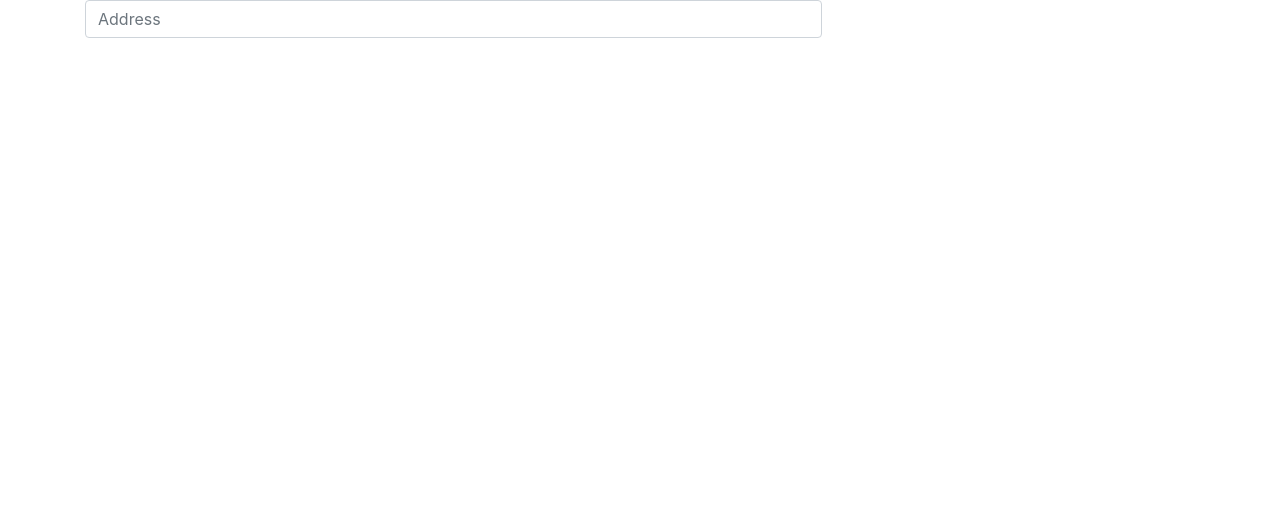
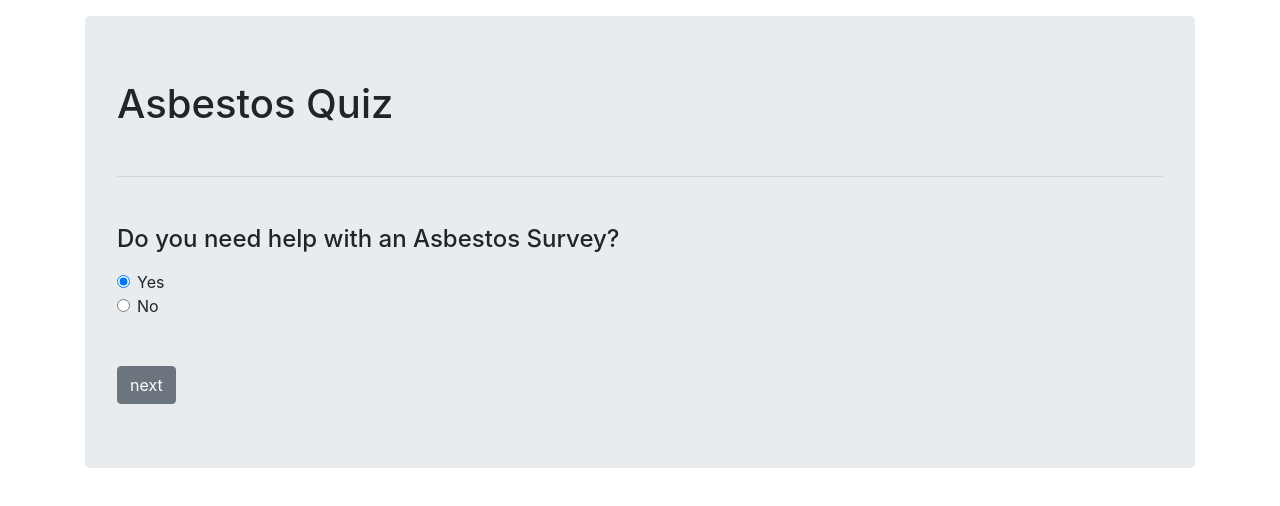
Before and after one commit to UniquelySimilar/vue-sandbox, a Vue app: page / in a window 1280 px wide. Shown: the top 506 px of the page. Built offline with nearby package versions, Linux system fonts and the light colour scheme.

Commit message:
began QuizQuestions

```diff
--- a/src/App.vue
+++ b/src/App.vue
@@ -1,16 +1,16 @@
 <template>
   <div id="app" class="container">
-    <input-max />
+    <quiz-questions />
   </div>
 </template>
 
 <script>
-  import InputMax from '@/components/ui/InputMax'
+  import QuizQuestions from '@/components/stackoverflow/QuizQuestions'
 
   export default {
     name: 'App',
     components: {
-      InputMax
+      QuizQuestions
     }
   }
 </script>
--- /dev/null
+++ b/src/components/stackoverflow/Question.vue
@@ -0,0 +1,36 @@
+<template>
+  <div class="question">
+    <h4 class="mt-5 mb-3">{{ question.text }}</h4>
+
+    <div class="form-check" v-for="(answer, idx) in question.answers" :key="idx">
+      <input class="form-check-input" type="radio"
+        :value="answer.id" v-model="answerId" @change="answerSelected">
+      <label class="form-check-label">
+        {{answer.text}}
+      </label>
+    </div>
+
+  </div>
+</template>
+
+<script>
+  export default {
+    props: {
+      question: {
+        type: Object,
+        required: true
+      }
+    },
+    data() {
+      return {
+        answerId: 1
+      }
+    },
+    methods: {
+      answerSelected() {
+        this.$emit('answer-selected', this.answerId);
+      }
+
+    }
+  }
+</script>
--- /dev/null
+++ b/src/components/stackoverflow/QuizQuestions.vue
@@ -0,0 +1,98 @@
+<template>
+  <div class="quiz-questions">
+    <div class="jumbotron mt-3">
+      <h1 class="mb-5">{{ quiz.title }}</h1>
+      <hr>
+
+      <question :question="currentQuestion" @answer-selected="processAnswer" />
+
+      <div class="mt-5">
+        <button class="btn btn-primary" v-if="currentQuestionId > 1" @click="getPreviousQuestion">
+          prev
+        </button>
+        <button v-if="currentQuestionId < finalQuestionId" class="btn btn-secondary" @click="getNextQuestion">
+          next
+        </button>
+      </div>
+
+      <div v-show="currentQuestionId === finalQuestionId">
+        <h3>Your Results</h3>
+        <p>
+          You are: {{ score() }}
+        </p>
+
+        <button class="btn btn-success" @click="playAgain">
+          Play Again!
+        </button>
+      </div>
+    </div>
+
+  </div>
+</template>
+
+<script>
+  import quiz from './quiz.js';
+  import Question from '@/components/stackoverflow/Question'
+
+  export default {
+    components: {
+      Question
+    },
+    data() {
+      return {
+        quiz: quiz,
+        currentQuestionId: 1,
+        currentAnswerId: 0,
+        previousQuestionId: 0,
+        // response: {
+        //   questionId: 0,
+        //   answerId: 0
+        // },
+        responses: [],
+        errors: [],
+        error: ''
+      }
+    },
+    computed: {
+      currentQuestion() {
+        return this.quiz.questions.find( question => {
+          return question.id = this.currentQuestionId;
+        })
+      },
+      finalQuestionId() {
+        let questionIds = this.quiz.questions.map( question => question.id);
+        return Math.max(...questionIds);
+      },
+      nextQuestionId() {
+        let answer = this.currentQuestion.answers.find( answer => {
+          return answer.id === this.currentAnswerId;
+        });
+        return answer.nextQuestionId;
+      }
+    },
+    methods: {
+      getPreviousQuestion() {
+        this.currentQuestionId = this.previousQuestionId;
+      },
+      getNextQuestion() {
+        // TODO: Store current question id and answer id in responses
+        // Look for existing response for this question in case the previous button was pressed
+        let response = { questionId: this.currentQuestionId, answerId: this.currentAnswerId };
+        this.responses.push(response);
+        this.previousQuestionId = this.currentQuestionId;
+        this.currentQuestionId = this.nextQuestionId;
+        console.log(this.responses);
+      },
+      processAnswer(selectedAnswerId) {
+        //console.log('selected answer ID: ' + selectedAnswerId);
+        this.currentAnswerId = selectedAnswerId;
+      },
+      score: function () {
+
+      },
+      playAgain() {
+        this.currentQuestionId = 1;
+      }
+    }
+  }
+</script>
--- /dev/null
+++ b/src/components/stackoverflow/quiz.js
@@ -0,0 +1,55 @@
+const quiz = {
+  title: "Asbestos Quiz",
+  questions: [
+    {
+      id: 1,
+      text: 'Do you need help with an Asbestos Survey?',
+      answers: [
+        {
+          id: 1,
+          text: "Yes",
+          nextQuestionId: 2
+        },
+        {
+          id: 2,
+          text: "No",
+          nextQuestionId: 3
+        },
+      ]
+    },
+    {
+      id: 2,
+      text: 'Was your property constructed pre 2000',
+      answers: [
+        {
+          id: 1,
+          text: "Yes",
+          nextQuestionId: 4
+        },
+        {
+          id: 2,
+          text: "No",
+          nextQuestionId: 5
+        },
+      ]
+    },
+    {
+      id: 3,
+      text: 'Do you need an Asbestos Management plan?',
+      answers: [
+        {
+          id: 1,
+          text: "Yes",
+          nextQuestionId: 0
+        },
+        {
+          id: 2,
+          text: "No",
+          nextQuestionId: 0
+        },
+      ]
+    }
+  ]
+};
+
+export default quiz;
```
Also changed, not shown: src/components/vuetest/RadioButtonTest.vue (added, +29 -0 lines).
